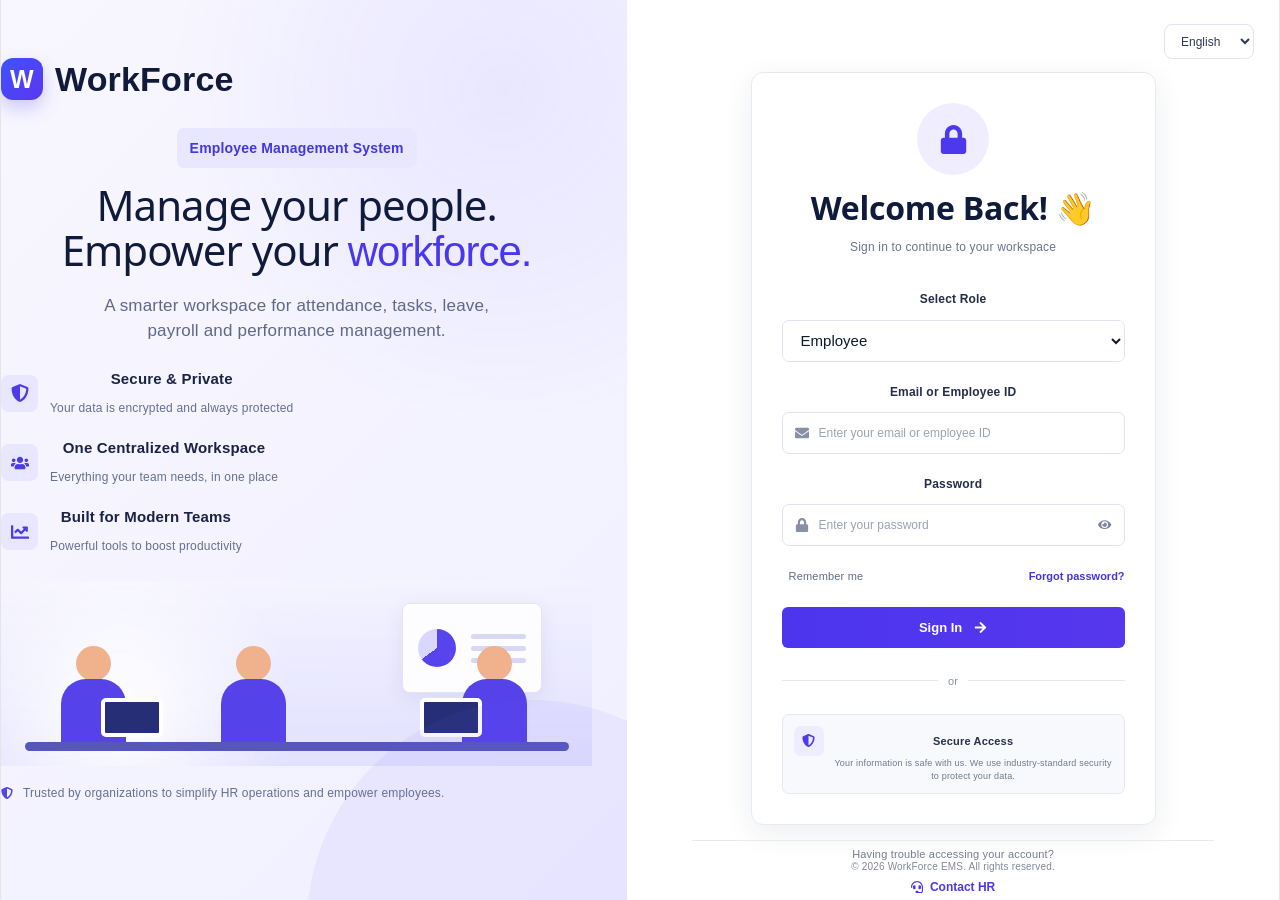
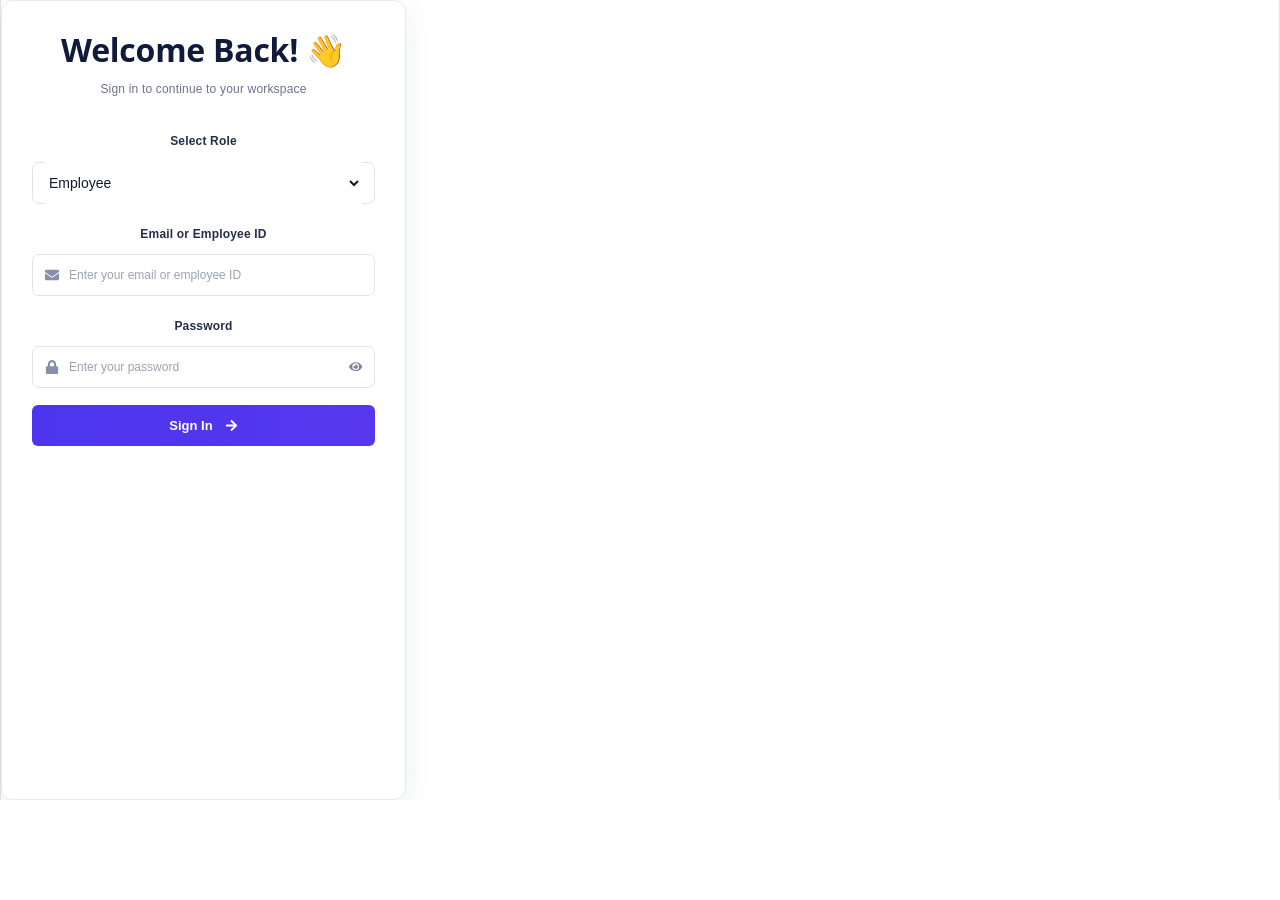
Before and after one commit to mayankpanse83-tech/manager-mangement-system, a React (Vite) app: page /login in a window 1280 px wide. After the commit the page ends 800 px from the top, so only its background shows below. Built offline with nearby package versions, Linux system fonts and the light colour scheme.

Commit message:
Issue solwe

```diff
--- a/src/apps/employee/component/pages/Login.jsx
+++ b/src/apps/employee/component/pages/Login.jsx
@@ -1,44 +1,23 @@
 import React, { useState } from "react";
 import { useNavigate } from "react-router-dom";
-
 import {
   FaLock,
   FaEnvelope,
   FaEye,
   FaEyeSlash,
   FaArrowRight,
-  FaShieldAlt,
-  FaUsers,
-  FaChartLine,
-  FaHeadset,
-  FaTimes,
 } from "react-icons/fa";
 
 import "./Login.css";
-
 
 function Login() {
   const navigate = useNavigate();
 
   const [role, setRole] = useState("employee");
-
-  const [passwordVisible, setPasswordVisible] = useState(false);
-  const [rememberMe, setRememberMe] = useState(false);
-
   const [email, setEmail] = useState("");
   const [password, setPassword] = useState("");
-
+  const [showPassword, setShowPassword] = useState(false);
   const [message, setMessage] = useState("");
-
-  const [showForgot, setShowForgot] = useState(false);
-  const [showHR, setShowHR] = useState(false);
-
-  const [language, setLanguage] = useState("English");
-
-
-  /* =====================================================
-     LOGIN
-  ===================================================== */
 
   const handleLogin = (e) => {
     e.preventDefault();
@@ -46,7 +25,7 @@ function Login() {
     setMessage("");
 
     if (!email.trim()) {
-      setMessage("Please enter your email or employee ID.");
+      setMessage("Please enter your email or Employee ID.");
       return;
     }
 
@@ -55,193 +34,53 @@ function Login() {
       return;
     }
 
-    /* REMOVE OLD ROLE */
-    sessionStorage.removeItem("userRole");
-    localStorage.removeItem("userRole");
-
-    /* SAVE SELECTED ROLE */
     const selectedRole =
       role === "manager" ? "manager" : "employee";
 
     sessionStorage.setItem("userRole", selectedRole);
     localStorage.setItem("userRole", selectedRole);
 
-    /* LOGIN STATUS */
     sessionStorage.setItem("isLoggedIn", "true");
     localStorage.setItem("isLoggedIn", "true");
 
     sessionStorage.setItem("loggedInUser", email.trim());
     localStorage.setItem("loggedInUser", email.trim());
 
-    setMessage(
-      selectedRole === "manager"
-        ? "Manager login successful!"
-        : "Employee login successful!"
-    );
-
-    /* GO TO SAME DASHBOARD URL */
-    setTimeout(() => {
-      window.location.replace("/dashboard");
-    }, 300);
+    navigate("/dashboard", { replace: true });
   };
-
-
-  /* =====================================================
-     UI
-  ===================================================== */
 
   return (
     <div className="login-page">
 
-      {/* ================= LEFT ================= */}
-
-      <section className="login-left">
-
-        <div className="left-content">
-
-          <div className="brand">
-            <div className="brand-logo">W</div>
-            <span>WorkForce</span>
-          </div>
-
-          <div className="system-badge">
-            Employee Management System
-          </div>
-
-          <h1>
-            Manage your people.
-            <br />
-            Empower your <span>workforce.</span>
-          </h1>
-
-          <p className="description">
-            A smarter workspace for attendance, tasks, leave,
-            <br />
-            payroll and performance management.
-          </p>
-
-          <div className="features">
-
-            <Feature
-              icon={<FaShieldAlt />}
-              title="Secure & Private"
-              text="Your data is encrypted and always protected"
-            />
-
-            <Feature
-              icon={<FaUsers />}
-              title="One Centralized Workspace"
-              text="Everything your team needs, in one place"
-            />
-
-            <Feature
-              icon={<FaChartLine />}
-              title="Built for Modern Teams"
-              text="Powerful tools to boost productivity"
-            />
-
-          </div>
-
-          <div className="illustration">
-
-            <div className="chart-card">
-              <div className="chart-circle"></div>
-
-              <div className="chart-lines">
-                <span></span>
-                <span></span>
-                <span></span>
-              </div>
-            </div>
-
-            <div className="person person-one">
-              <div className="head"></div>
-              <div className="body"></div>
-            </div>
-
-            <div className="person person-two">
-              <div className="head"></div>
-              <div className="body"></div>
-            </div>
-
-            <div className="person person-three">
-              <div className="head"></div>
-              <div className="body"></div>
-            </div>
-
-            <div className="desk"></div>
-
-            <div className="laptop laptop-one"></div>
-            <div className="laptop laptop-two"></div>
-
-          </div>
-
-          <div className="trusted">
-            <FaShieldAlt />
-
-            <span>
-              Trusted by organizations to simplify HR operations
-              and empower employees.
-            </span>
-          </div>
-
-        </div>
-
-      </section>
-
-
-      {/* ================= RIGHT ================= */}
-
-      <section className="login-right">
-
-        <div className="language-wrapper">
-
-          <select
-            value={language}
-            onChange={(e) => setLanguage(e.target.value)}
-            className="language-select"
-          >
-            <option>English</option>
-            <option>Hindi</option>
-            <option>Spanish</option>
-          </select>
-
-        </div>
-
-
       <div className="login-card">
 
-          <div className="lock-circle">
-            <FaLock />
-          </div>
-
-          <h2>
-            Welcome Back! 👋
-          </h2>
+        <h2>Welcome Back! 👋</h2>
 
         <p className="login-subtitle">
           Sign in to continue to your workspace
         </p>
-
 
         <form onSubmit={handleLogin}>
 
           {/* ROLE */}
 
           <div className="input-group">
-
             <label>Select Role</label>
 
-              <div className="input-box role-input-box">
-
+            <div className="input-box">
               <select
-                  className="role-select"
                 value={role}
-                  onChange={(e) =>
-                    setRole(e.target.value)
-                  }
+                onChange={(e) => setRole(e.target.value)}
+                style={{
+                  width: "100%",
+                  height: "44px",
+                  border: "none",
+                  outline: "none",
+                  background: "#fff",
+                  color: "#111827",
+                  fontSize: "14px",
+                }}
               >
-
                 <option value="employee">
                   Employee
                 </option>
@@ -249,9 +88,7 @@ function Login() {
                 <option value="manager">
                   Manager
                 </option>
-
               </select>
-
             </div>
           </div>
 
@@ -259,10 +96,7 @@ function Login() {
           {/* EMAIL */}
 
           <div className="input-group">
-
-              <label>
-                Email or Employee ID
-              </label>
+            <label>Email or Employee ID</label>
 
             <div className="input-box">
 
@@ -275,7 +109,6 @@ function Login() {
                 onChange={(e) =>
                   setEmail(e.target.value)
                 }
-                  autoComplete="username"
               />
 
             </div>
@@ -285,7 +118,6 @@ function Login() {
           {/* PASSWORD */}
 
           <div className="input-group">
-
             <label>Password</label>
 
             <div className="input-box">
@@ -294,7 +126,7 @@ function Login() {
 
               <input
                 type={
-                    passwordVisible
+                  showPassword
                     ? "text"
                     : "password"
                 }
@@ -303,19 +135,16 @@ function Login() {
                 onChange={(e) =>
                   setPassword(e.target.value)
                 }
-                  autoComplete="current-password"
               />
 
               <button
                 type="button"
                 className="eye-button"
                 onClick={() =>
-                    setPasswordVisible(
-                      !passwordVisible
-                    )
+                  setShowPassword(!showPassword)
                 }
               >
-                  {passwordVisible ? (
+                {showPassword ? (
                   <FaEyeSlash />
                 ) : (
                   <FaEye />
@@ -323,36 +152,6 @@ function Login() {
               </button>
 
             </div>
-            </div>
-
-
-            {/* OPTIONS */}
-
-            <div className="login-options">
-
-              <label className="remember">
-
-                <input
-                  type="checkbox"
-                  checked={rememberMe}
-                  onChange={(e) =>
-                    setRememberMe(e.target.checked)
-                  }
-                />
-
-                <span>Remember me</span>
-
-              </label>
-
-
-              <button
-                type="button"
-                className="forgot-btn"
-                onClick={() => setShowForgot(true)}
-              >
-                Forgot password?
-              </button>
-
           </div>
 
 
@@ -365,7 +164,7 @@ function Login() {
           )}
 
 
-            {/* SIGN IN */}
+          {/* LOGIN */}
 
           <button
             type="submit"
@@ -377,220 +176,10 @@ function Login() {
 
         </form>
 
-
-          {/* OR */}
-
-          <div className="or-divider">
-            <span></span>
-            <p>or</p>
-            <span></span>
-          </div>
-
-
-          {/* SECURE ACCESS */}
-
-          <div className="secure-box">
-
-            <div className="secure-icon">
-              <FaShieldAlt />
-            </div>
-
-            <div>
-
-              <strong>Secure Access</strong>
-
-              <p>
-                Your information is safe with us.
-                We use industry-standard security
-                to protect your data.
-              </p>
-
-            </div>
-
-          </div>
-
-        </div>
-
-
-        {/* CONTACT HR */}
-
-        <div className="access-help">
-
-          <p>
-            Having trouble accessing your account?
-          </p>
-
-          <button
-            type="button"
-            onClick={() => setShowHR(true)}
-          >
-            <FaHeadset />
-            Contact HR
-          </button>
-
-        </div>
-
-
-        {/* FOOTER */}
-
-        <div className="login-footer">
-          © 2026 WorkForce EMS. All rights reserved.
-        </div>
-
-      </section>
-
-
-      {/* ================= FORGOT PASSWORD ================= */}
-
-      {showForgot && (
-        <div
-          className="modal-overlay"
-          onClick={() => setShowForgot(false)}
-        >
-
-          <div
-            className="modal-box"
-            onClick={(e) => e.stopPropagation()}
-          >
-
-            <button
-              type="button"
-              className="modal-close"
-              onClick={() => setShowForgot(false)}
-            >
-              <FaTimes />
-            </button>
-
-            <div className="modal-icon">
-              <FaLock />
-            </div>
-
-            <h2>
-              Forgot Password?
-            </h2>
-
-            <p>
-              Enter your registered email address
-              or employee ID and HR will help
-              you reset your password.
-            </p>
-
-            <input
-              className="modal-input"
-              placeholder="Email or Employee ID"
-            />
-
-            <button
-              type="button"
-              className="modal-submit"
-              onClick={() => {
-                setShowForgot(false);
-
-                setMessage(
-                  "Password reset request submitted successfully."
-                );
-              }}
-            >
-              Send Reset Request
-            </button>
-
-          </div>
-
-        </div>
-      )}
-
-
-      {/* ================= HR ================= */}
-
-      {showHR && (
-        <div
-          className="modal-overlay"
-          onClick={() => setShowHR(false)}
-        >
-
-          <div
-            className="modal-box hr-modal"
-            onClick={(e) => e.stopPropagation()}
-          >
-
-            <button
-              type="button"
-              className="modal-close"
-              onClick={() => setShowHR(false)}
-            >
-              <FaTimes />
-            </button>
-
-            <div className="modal-icon">
-              <FaHeadset />
-            </div>
-
-            <h2>
-              Contact HR
-            </h2>
-
-            <p>
-              Our HR team can help you with
-              account access and password issues.
-            </p>
-
-            <div className="hr-details">
-
-              <div>
-                <strong>Email</strong>
-                <span>hr@company.com</span>
-              </div>
-
-              <div>
-                <strong>Phone</strong>
-                <span>+91 98765 00000</span>
-              </div>
-
-              <div>
-                <strong>Working Hours</strong>
-                <span>10:00 AM - 6:00 PM</span>
-              </div>
-
-            </div>
-
-            <button
-              type="button"
-              className="modal-submit"
-              onClick={() => setShowHR(false)}
-            >
-              Close
-            </button>
-
-          </div>
-
-        </div>
-      )}
-
-    </div>
-  );
-}
-
-
-/* =====================================================
-   FEATURE
-===================================================== */
-
-function Feature({ icon, title, text }) {
-  return (
-    <div className="feature">
-
-      <div className="feature-icon">
-        {icon}
-      </div>
-
-      <div>
-        <strong>{title}</strong>
-        <p>{text}</p>
       </div>
 
     </div>
   );
 }
 
-
 export default Login;
```
Lines whose indentation alone changed are shown as unchanged.
